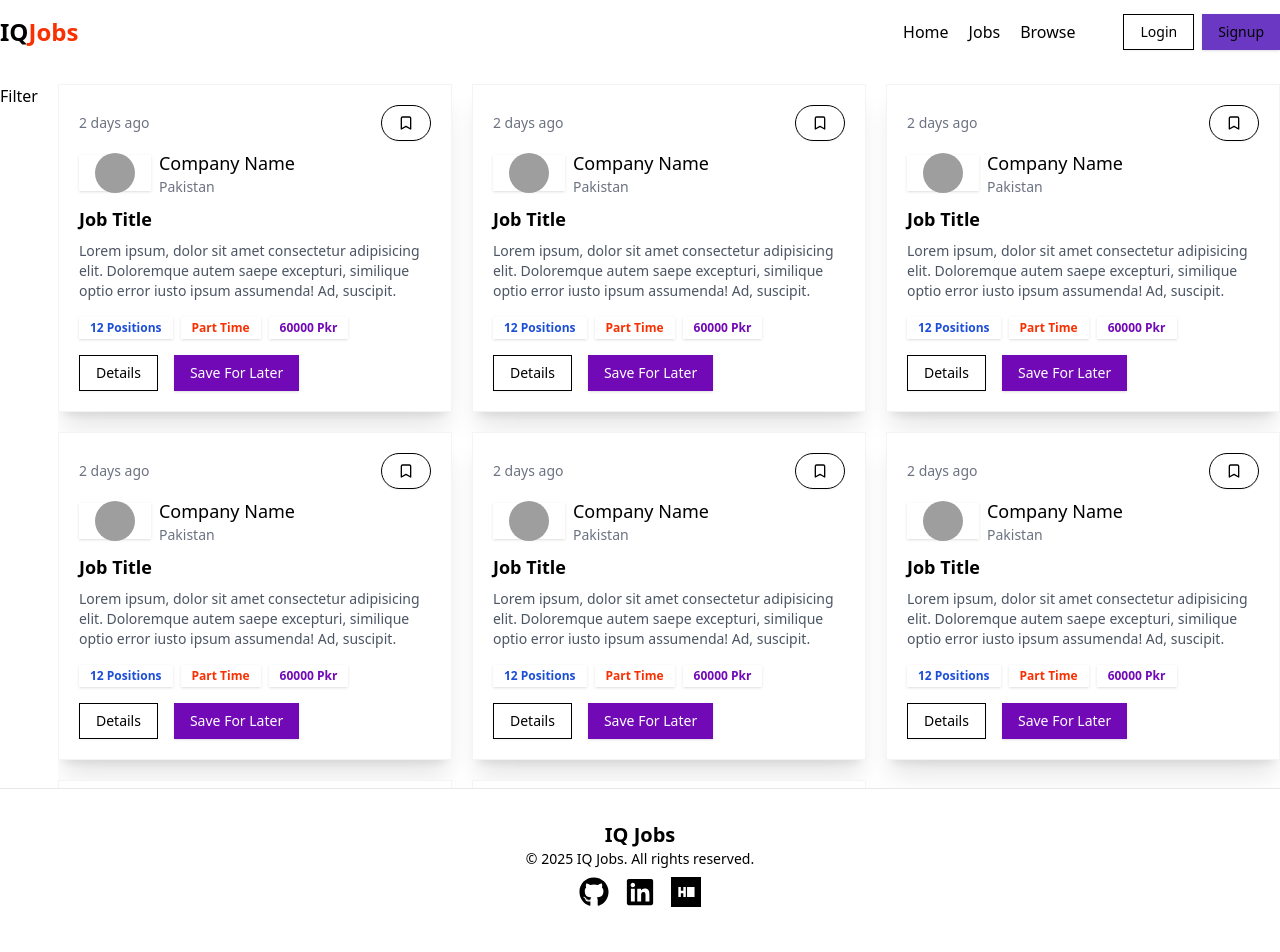
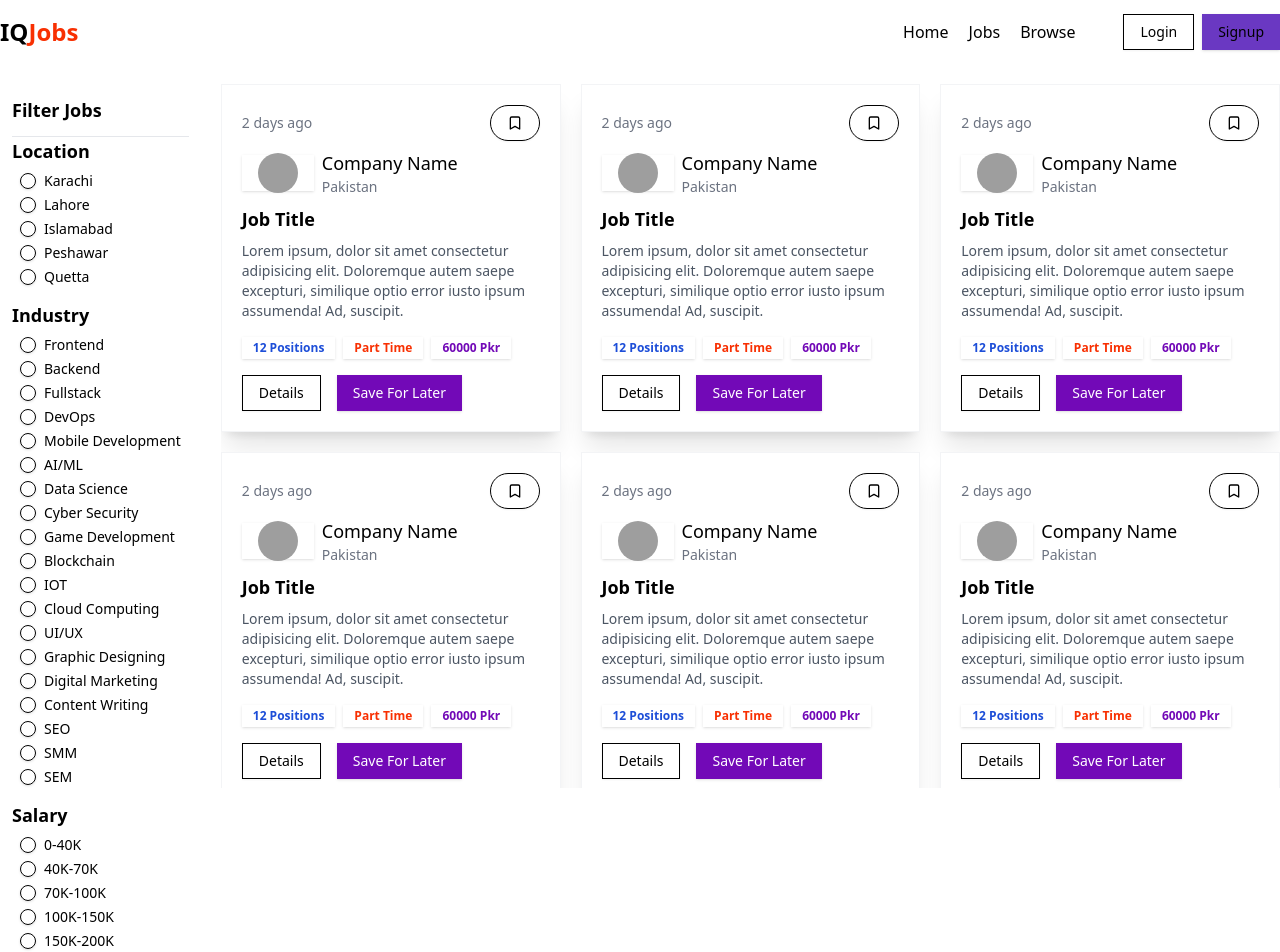
Before and after one commit to ArhamImranQureshi/JOBPORTAL_frontend, a React (Vite) app: page /jobs in a window 1280 px wide. Shown: the top 952 px of the page. Built offline with nearby package versions, Linux system fonts and the light colour scheme; grey boxes are pictures that could not be loaded.

Commit message:
jobs page completed

```diff
--- a/src/components/FilterCard.jsx
+++ b/src/components/FilterCard.jsx
@@ -1,11 +1,75 @@
-import React from 'react'
+import { Label } from "./ui/label";
+import { RadioGroup, RadioGroupItem } from "./ui/radio-group";
+import React from "react";
+
+const filterData = [
+  {
+    filterType: "Location",
+    array: ["Karachi", "Lahore", "Islamabad", "Peshawar", "Quetta"],
+  },
+  {
+    filterType: "Industry",
+    array: [
+      "Frontend",
+      "Backend",
+      "Fullstack",
+      "DevOps",
+      "Mobile Development",
+      "AI/ML",
+      "Data Science",
+      "Cyber Security",
+      "Game Development",
+      "Blockchain",
+      "IOT",
+      "Cloud Computing",
+      "UI/UX",
+      "Graphic Designing",
+      "Digital Marketing",
+      "Content Writing",
+      "SEO",
+      "SMM",
+      "SEM",
+    ],
+  },
+  {
+    filterType: "Salary",
+    array: [
+      "0-40K",
+      "40K-70K",
+      "70K-100K",
+      "100K-150K",
+      "150K-200K",
+      "200K-300K",
+    ],
+  },
+];
 
 const FilterCard = () => {
   return (
-    <div>
-      Filter
+    <div className="w-full bg-white p-3 rounded-md">
+      <h1 className="font-bold text-lg">Filter Jobs</h1>
+      <hr className="mt-3"></hr>
+      <RadioGroup>
+        {
+            filterData.map((data,index)=>(
+                <div>
+                    <h1 className="font-bold text-lg">{data.filterType}</h1>
+                    {
+                        data.array.map((items,index)=>{
+                            return(
+                                <div className="flex items-center space-x-2 m-2">
+                                    <RadioGroupItem value={items}/>
+                                    <Label>{items}</Label>
+                                </div>
+                            )
+                        })
+                    }
+                </div>
+            ))
+        }
+      </RadioGroup>
     </div>
-  )
-}
+  );
+};
 
-export default FilterCard
+export default FilterCard;
```
